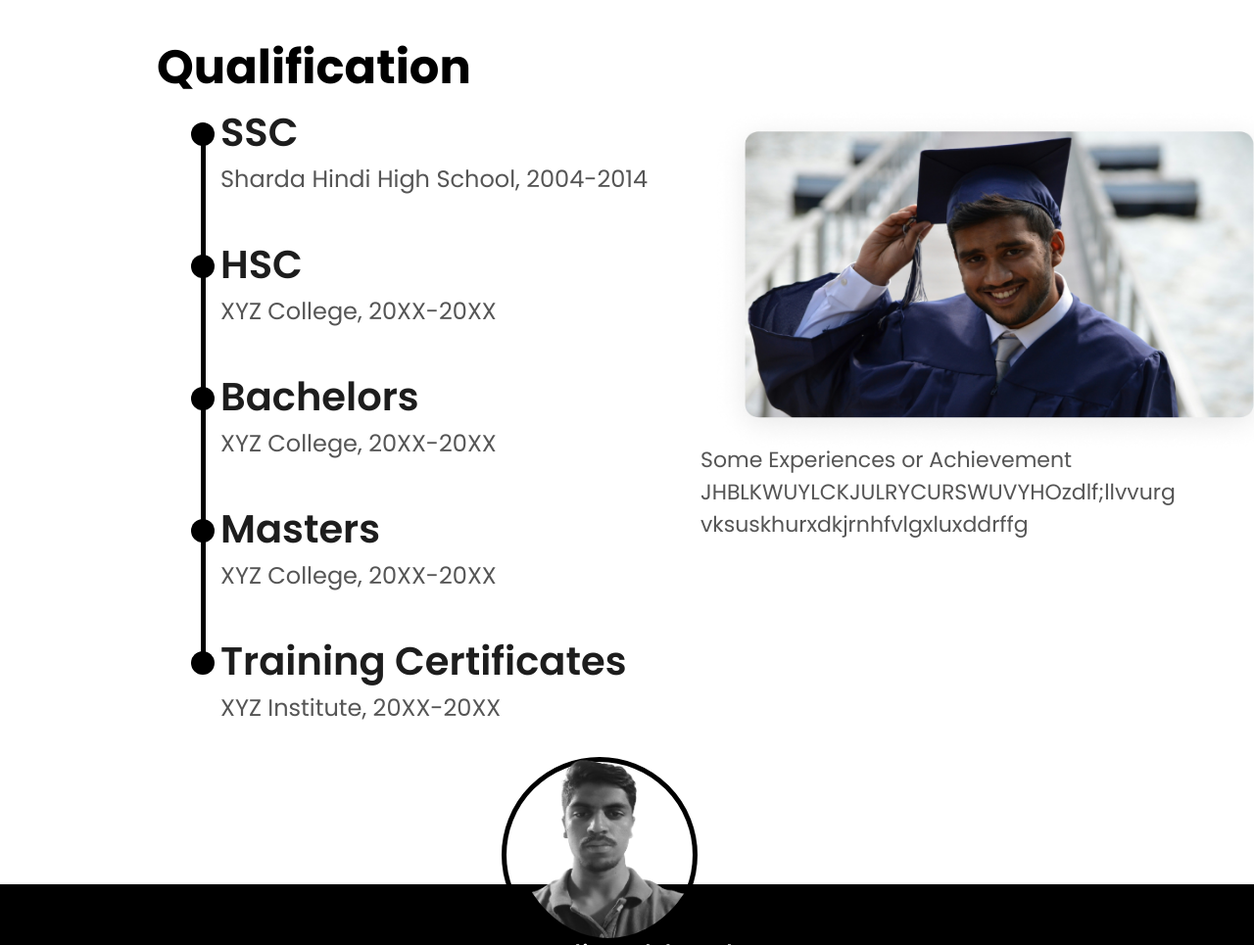
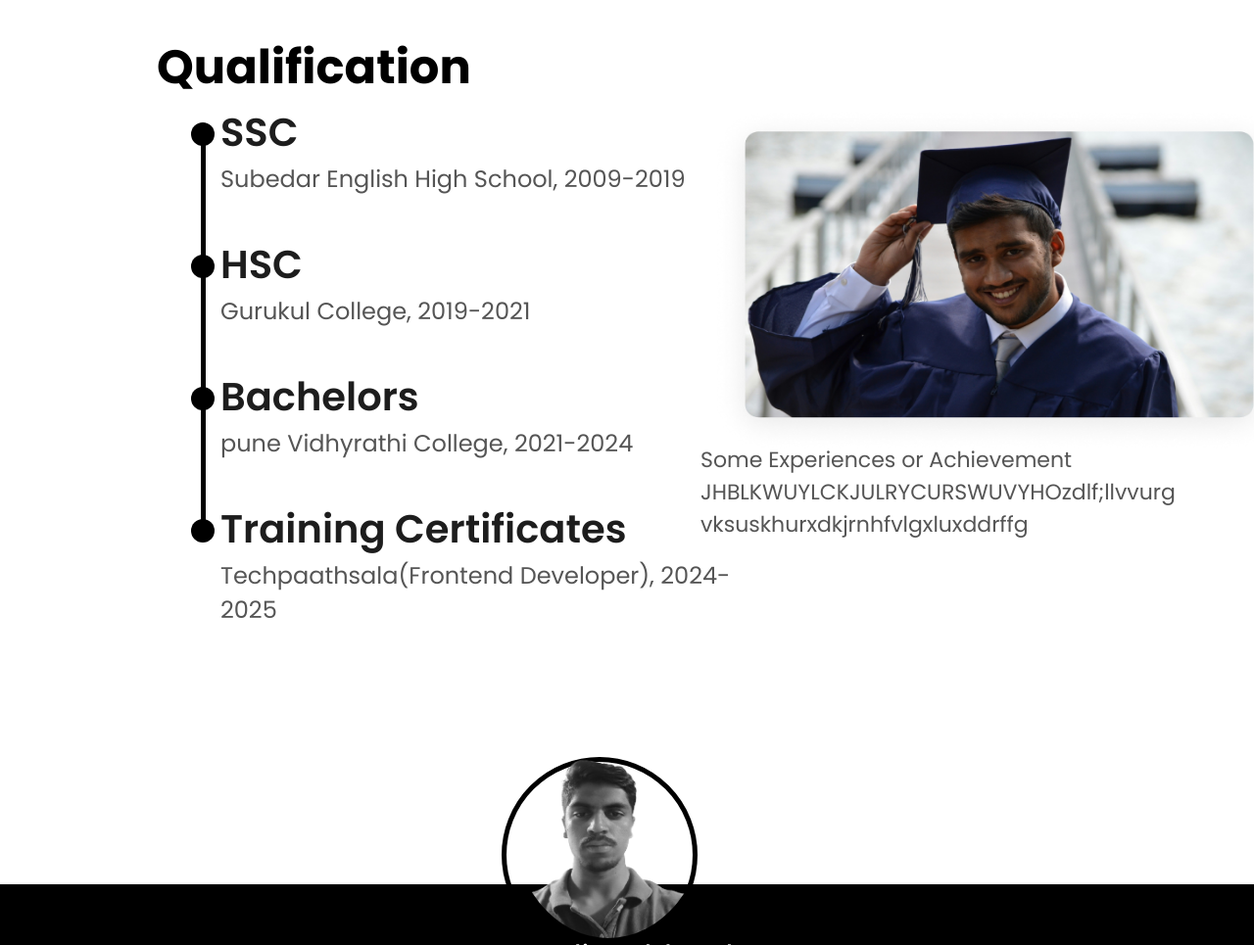
Before and after one commit to Maheboob7699/Personal_Portfolio, a plain HTML site: page index.html in a window 1280 px wide. Shown: the part 4153-5118 px from the top of the page at 98% size. Drawn offline with Linux system fonts and the light colour scheme; a script that the page names is missing.

Commit message:
chnages in qualification section

```diff
--- a/index.html
+++ b/index.html
@@ -368,31 +368,26 @@
                 <div class="education-list">
                     <div class="education-list-item">
                         <h4>SSC</h4>
-                        <p>Sharda Hindi High School, 2004-2014</p>
+                        <p>Subedar English High School, 2009-2019</p>
                         <i></i> <!--for dot  -->
                         <div></div> <!--for vertical line> -->
                     </div>
                     <div class="education-list-item">
                         <h4>HSC</h4>
-                        <p>XYZ College, 20XX-20XX</p>
+                        <p>Gurukul College, 2019-2021</p>
                         <i></i> <!--for dot  -->
                         <div></div> <!--for vertical line> -->
                     </div>
                     <div class="education-list-item">
                         <h4>Bachelors </h4>
-                        <p>XYZ College, 20XX-20XX</p>
+                        <p>pune Vidhyrathi College, 2021-2024</p>
                         <i></i> <!--for dot  -->
                         <div></div> <!--for vertical line> -->
                     </div>
-                    <div class="education-list-item">
-                        <h4>Masters</h4>
-                        <p>XYZ College, 20XX-20XX</p>
-                        <i></i> <!--for dot  -->
-                        <div></div> <!--for vertical line> -->
-                    </div>
+
                     <div class="education-list-item">
                         <h4>Training Certificates</h4>
-                        <p>XYZ Institute, 20XX-20XX</p>
+                        <p>Techpaathsala(Frontend Developer), 2024-2025</p>
                         <i class="dot"></i> <!--for dot  -->
 
                     </div>
```
